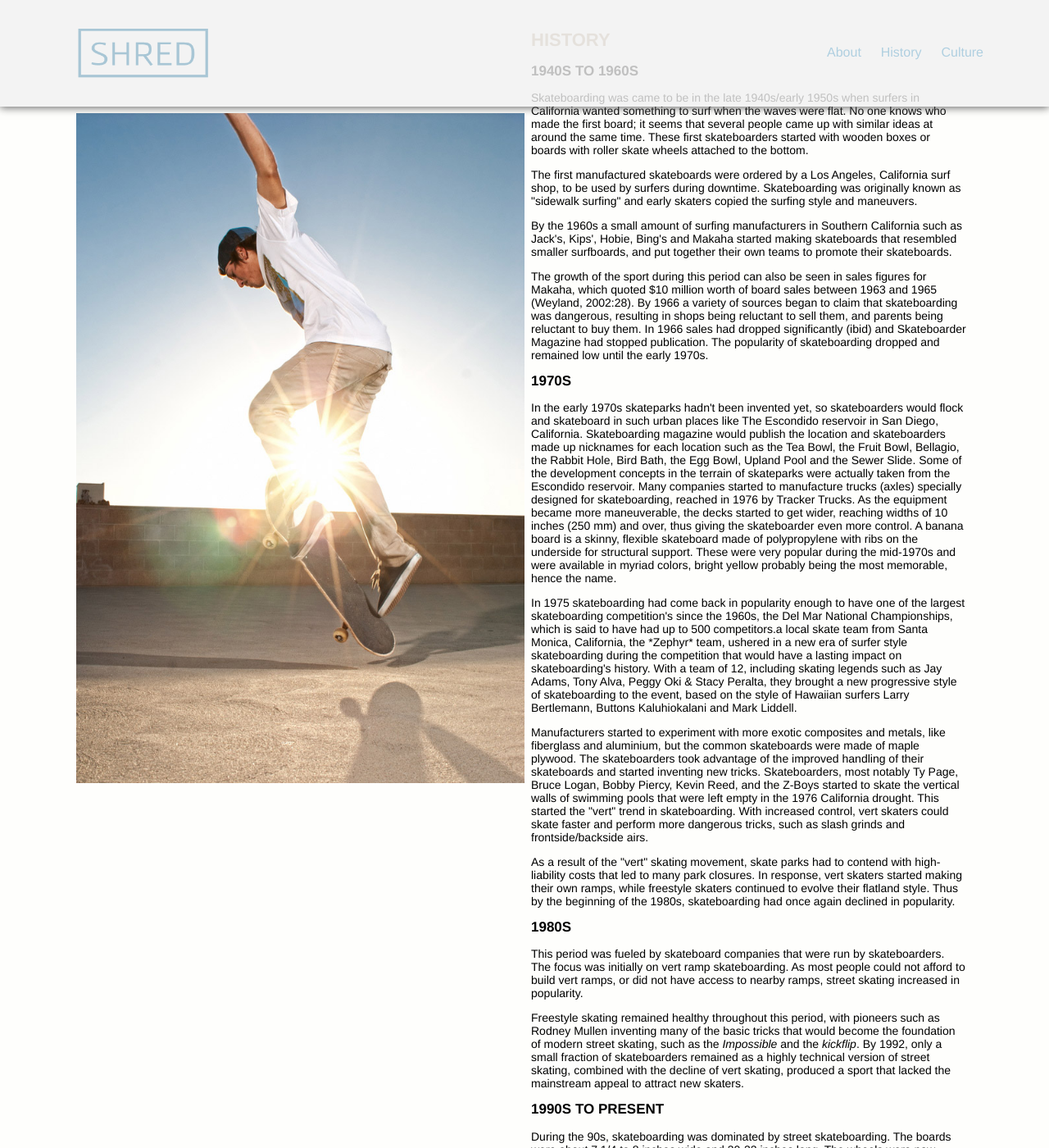
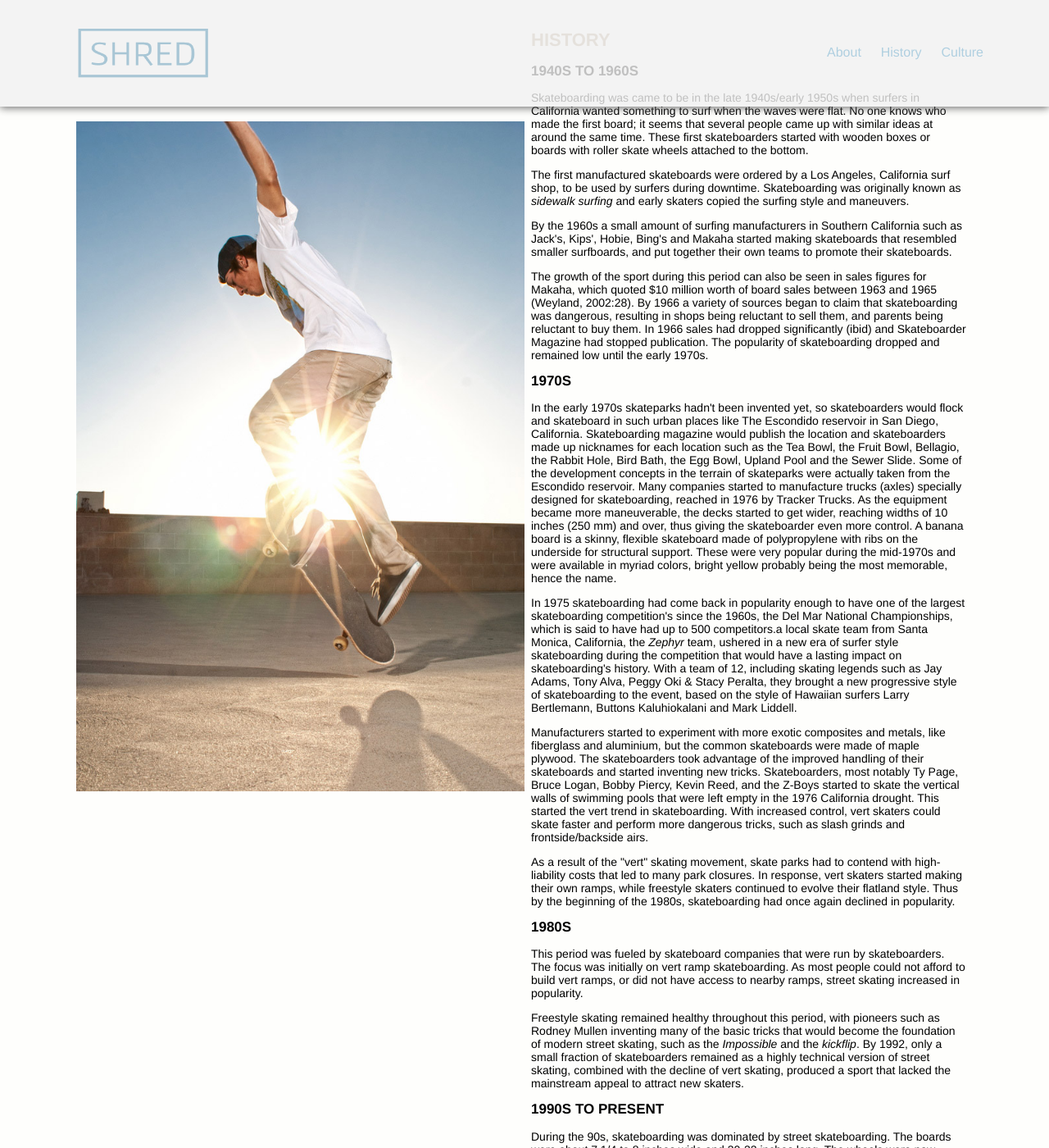
Before and after one commit to maddiwatson1/large-data-site, a Jekyll site: the page built from history.html, in a window 1280 px wide and 1400 px high. Shown: the whole window at 82% size. Built offline with Jekyll 4.4.1, drawn with Linux system fonts in a browser that asks for light colours; Markdown is read by kramdown in place of the engine named in the settings; some of the changed text lies outside the part shown.

```diff
--- a/css/general.css
+++ b/css/general.css
@@ -213,7 +213,7 @@ p {
 @media only screen and (min-width: 40em) {
 
 	.flex-img {
-		padding-top: 100px;
+		padding-top: 110px;
 	}
 }
 
@@ -242,10 +242,4 @@ p {
 	.flex-img {
 		padding-top: 110px;
 	}
-
-	.unit-spacer-3 {
-		padding-top: 120px;
-		padding-left: 20px;
-	}
-
 }
--- a/history.html
+++ b/history.html
@@ -14,7 +14,7 @@ layout: default
 			<h2>1940s to 1960s</h2>
     			<p>Skateboarding was came to be in the late 1940s/early 1950s when surfers in California wanted something to surf when the waves were flat. No one knows who made the first board; it seems that several people came up with similar ideas at around the same time. These first skateboarders started with wooden boxes or boards with roller skate wheels attached to the bottom.</p>
 
-				<p>The first manufactured skateboards were ordered by a Los Angeles, California surf shop, to be used by surfers during downtime. Skateboarding was originally known  as "sidewalk surfing" and early skaters copied the surfing style and maneuvers.</p>
+				<p>The first manufactured skateboards were ordered by a Los Angeles, California surf shop, to be used by surfers during downtime. Skateboarding was originally known  as <em>sidewalk surfing</em> and early skaters copied the surfing style and maneuvers.</p>
 
 				<p>By the 1960s a small amount of surfing manufacturers in Southern California such as Jack's, Kips', Hobie, Bing's and Makaha started making skateboards that resembled smaller surfboards, and put together their own teams to promote their skateboards.</p>
 
@@ -23,9 +23,9 @@ layout: default
 			<h2>1970s</h2>
     			<p>In the early 1970s skateparks hadn't been invented yet, so skateboarders would flock and skateboard in such urban places like The Escondido reservoir in San Diego, California. Skateboarding magazine would publish the location and skateboarders made up nicknames for each location such as the Tea Bowl, the Fruit Bowl, Bellagio, the Rabbit Hole, Bird Bath, the Egg Bowl, Upland Pool and the Sewer Slide. Some of the development concepts in the terrain of skateparks were actually taken from the Escondido reservoir. Many companies started to manufacture trucks (axles) specially designed for skateboarding, reached in 1976 by Tracker Trucks. As the equipment became more maneuverable, the decks started to get wider, reaching widths of 10 inches (250 mm) and over, thus giving the skateboarder even more control. A banana board is a skinny, flexible skateboard made of polypropylene with ribs on the underside for structural support. These were very popular during the mid-1970s and were available in myriad colors, bright yellow probably being the most memorable, hence the name.</p>
 
-				<p>In 1975 skateboarding had come back in popularity enough to have one of the largest skateboarding competition's since the 1960s, the Del Mar National Championships, which is said to have had up to 500 competitors.a local skate team from Santa Monica, California, the *Zephyr* team, ushered in a new era of surfer style skateboarding during the competition that would have a lasting impact on skateboarding's history. With a team of 12, including skating legends such as Jay Adams, Tony Alva, Peggy Oki & Stacy Peralta, they brought a new progressive style of skateboarding to the event, based on the style of Hawaiian surfers Larry Bertlemann, Buttons Kaluhiokalani and Mark Liddell.</p>
+				<p>In 1975 skateboarding had come back in popularity enough to have one of the largest skateboarding competition's since the 1960s, the Del Mar National Championships, which is said to have had up to 500 competitors.a local skate team from Santa Monica, California, the <em>Zephyr</em> team, ushered in a new era of surfer style skateboarding during the competition that would have a lasting impact on skateboarding's history. With a team of 12, including skating legends such as Jay Adams, Tony Alva, Peggy Oki & Stacy Peralta, they brought a new progressive style of skateboarding to the event, based on the style of Hawaiian surfers Larry Bertlemann, Buttons Kaluhiokalani and Mark Liddell.</p>
 
-       		 	<p>Manufacturers started to experiment with more exotic composites and metals, like fiberglass and aluminium, but the common skateboards were made of maple plywood. The skateboarders took advantage of the improved handling of their skateboards and started inventing new tricks. Skateboarders, most notably Ty Page, Bruce Logan, Bobby Piercy, Kevin Reed, and the Z-Boys started to skate the vertical walls of swimming pools that were left empty in the 1976 California drought. This started the "vert" trend in skateboarding. With increased control, vert skaters could skate faster and perform more dangerous tricks, such as slash grinds and frontside/backside airs.</p>
+       		 	<p>Manufacturers started to experiment with more exotic composites and metals, like fiberglass and aluminium, but the common skateboards were made of maple plywood. The skateboarders took advantage of the improved handling of their skateboards and started inventing new tricks. Skateboarders, most notably Ty Page, Bruce Logan, Bobby Piercy, Kevin Reed, and the Z-Boys started to skate the vertical walls of swimming pools that were left empty in the 1976 California drought. This started the vert trend in skateboarding. With increased control, vert skaters could skate faster and perform more dangerous tricks, such as slash grinds and frontside/backside airs.</p>
 
         		<p>As a result of the "vert" skating movement, skate parks had to contend with high-liability costs that led to many park closures. In response, vert skaters started making their own ramps, while freestyle skaters continued to evolve their flatland style. Thus by the beginning of the 1980s, skateboarding had once again declined in popularity.</p>
 
@@ -39,7 +39,7 @@ layout: default
 
 				<p>Come 2001 skateboarding had gained in popularity and more participants under the age of 18 rode skateboards than they played baseball.</p>
 
-				<p>In 2003 <strong>Go Skateboarding Day</strong> was founded in southern California by the <em>International Association of Skateboard Companies</em> to help promote skateboarding all around the world. This day is celebrated every year on June 21st. The market research firm <em>American Sports Data</em> the number of skateboarders in the world has increased by more than 60% between the years 1999-2002 — from 7.8 million to 12.5 million.</p>
+				<p>In 2003 <strong>Go Skateboarding Day</strong> was founded in southern California by the <em>International Association of Skateboard Companies</em> to help promote skateboarding all around the world. This day is celebrated every year on June 21st. The market research firm <em>American Sports Data</em> the number of skateboarders in the world has increased by more than 60% between the years 1999-2002; from 7.8 million to 12.5 million.</p>
 
 				<p>By 2006 there were over 2,400 Skateparks world wide and the design of skateparks themselves had made a transition, as skaters turned designers, began to emerge in the field adding features for all levels of skaters. Many new places to skateboard designed specifically for street skaters, such as the <strong>Safe Spot Skate Spot</strong> program, first initiated by professional skateboarder Rob Dyrdek throughout many cites, allowed for the creation of smaller alternative safe skate plazas to be built at a lower cost. One of the largest locations ever built to skateboard in the world, <em>SMP Skatepark</em> in China, at 12,000 square meters in size, was built complete with a 5,000-seat stadium.</p>
 </div>
```
